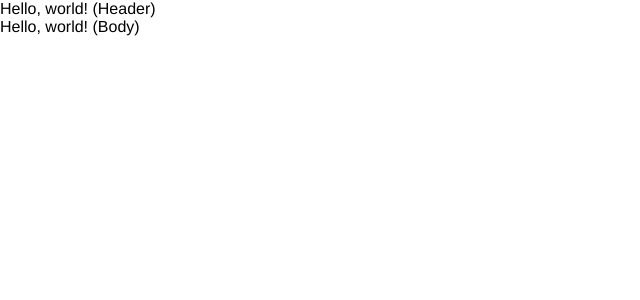
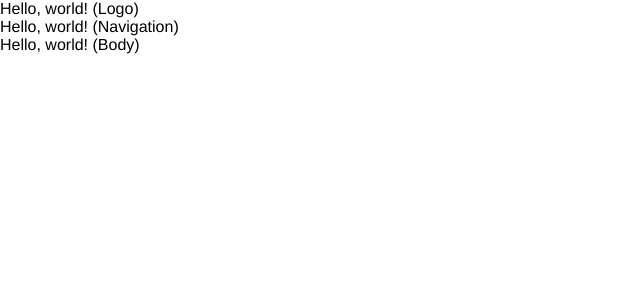
Before and after one commit to tsarvs/responsive-website-components, a Vue app: page / in a window 1280 px wide. Shown: the top 300 px of the page, without its empty margins (0-640 px from the left). Built offline with nearby package versions, Linux system fonts and the light colour scheme.

Commit message:
adding basic header elements

```diff
--- a/src/components/SiteHeader.vue
+++ b/src/components/SiteHeader.vue
@@ -1,10 +1,20 @@
 <template>
-  <div>Hello, world! (Header)</div>
+  <div class="header-container">
+    <SiteHeaderLogo class="header-logo"/>
+    <SiteHeaderNavigation class="header-nav"/>
+  </div>
 </template>
 
 <script>
+import SiteHeaderLogo from "@/components/SiteHeaderLogo";
+import SiteHeaderNavigation from "@/components/SiteHeaderNavigation";
+
 export default {
   name: 'SiteHeader',
+  components: {
+    SiteHeaderLogo,
+    SiteHeaderNavigation,
+  },
 };
 </script>
 
--- /dev/null
+++ b/src/components/SiteHeaderLogo.vue
@@ -0,0 +1,13 @@
+<!-- @format -->
+
+<template>
+  <div>Hello, world! (Logo)</div>
+</template>
+
+<script>
+export default {
+  name: 'SiteHeaderLogo',
+};
+</script>
+
+<style scoped lang="scss"></style>
--- /dev/null
+++ b/src/components/SiteHeaderNavigation.vue
@@ -0,0 +1,13 @@
+<!-- @format -->
+
+<template>
+  <div>Hello, world! (Navigation)</div>
+</template>
+
+<script>
+export default {
+  name: 'SiteHeaderNavigation',
+};
+</script>
+
+<style scoped lang="scss"></style>
```
